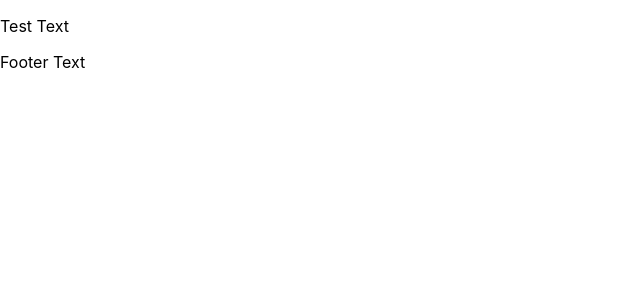
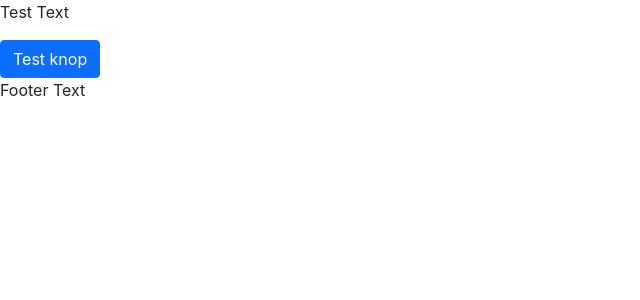
Before and after one commit to parlio-nl/parlio-frontend, a Next.js app: page / in a window 1280 px wide. Shown: the top 300 px of the page, without its empty margins (0-640 px from the left). Built offline with nearby package versions, Linux system fonts and the light colour scheme; what react-relay would draw is missing.

Commit message:
Add Bootstrap

```diff
--- a/package.json
+++ b/package.json
@@ -24,6 +24,8 @@
     "gw:intro": "rover graph introspect http://localhost:4000/graphql > data/schema.graphql"
   },
   "dependencies": {
+    "@popperjs/core": "2.11.2",
+    "bootstrap": "5.1.3",
     "graphql": "16.3.0",
     "next": "12.1.0",
     "react": "beta",
@@ -33,6 +35,7 @@
   "devDependencies": {
     "@testing-library/jest-dom": "5.16.2",
     "@testing-library/react": "13.0.0-alpha.5",
+    "@types/bootstrap": "5.1.9",
     "@types/node": "17.0.21",
     "@types/react": "17.0.39",
     "@types/react-relay": "13.0.1",
--- a/src/pages/_app.tsx
+++ b/src/pages/_app.tsx
@@ -1,10 +1,15 @@
+import "bootstrap/dist/css/bootstrap.css";
 import "../styles/globals.css";
 import type { AppProps } from "next/app";
 import { useEnvironment } from "../lib/relay";
 import { RelayEnvironmentProvider } from "react-relay";
-import { Suspense } from "react";
+import { Suspense, useEffect } from "react";
 
 function MyApp({ Component, pageProps }: AppProps) {
+  useEffect(() => {
+    import("bootstrap");
+  }, []);
+
   const environment = useEnvironment(pageProps.initialRecords);
   return (
     <RelayEnvironmentProvider environment={environment}>
--- a/src/pages/index.tsx
+++ b/src/pages/index.tsx
@@ -11,6 +11,9 @@ const Home: NextPage = () => {
 
       <main>
         <p>Test Text</p>
+        <button onClick={() => alert("alert")} className={"btn btn-primary"}>
+          Test knop
+        </button>
       </main>
       <footer data-testid={"home-footer"}>
         <p>Footer Text</p>
```
Also changed, not shown: 2 other files (tests, documents, lock files or other folders).
